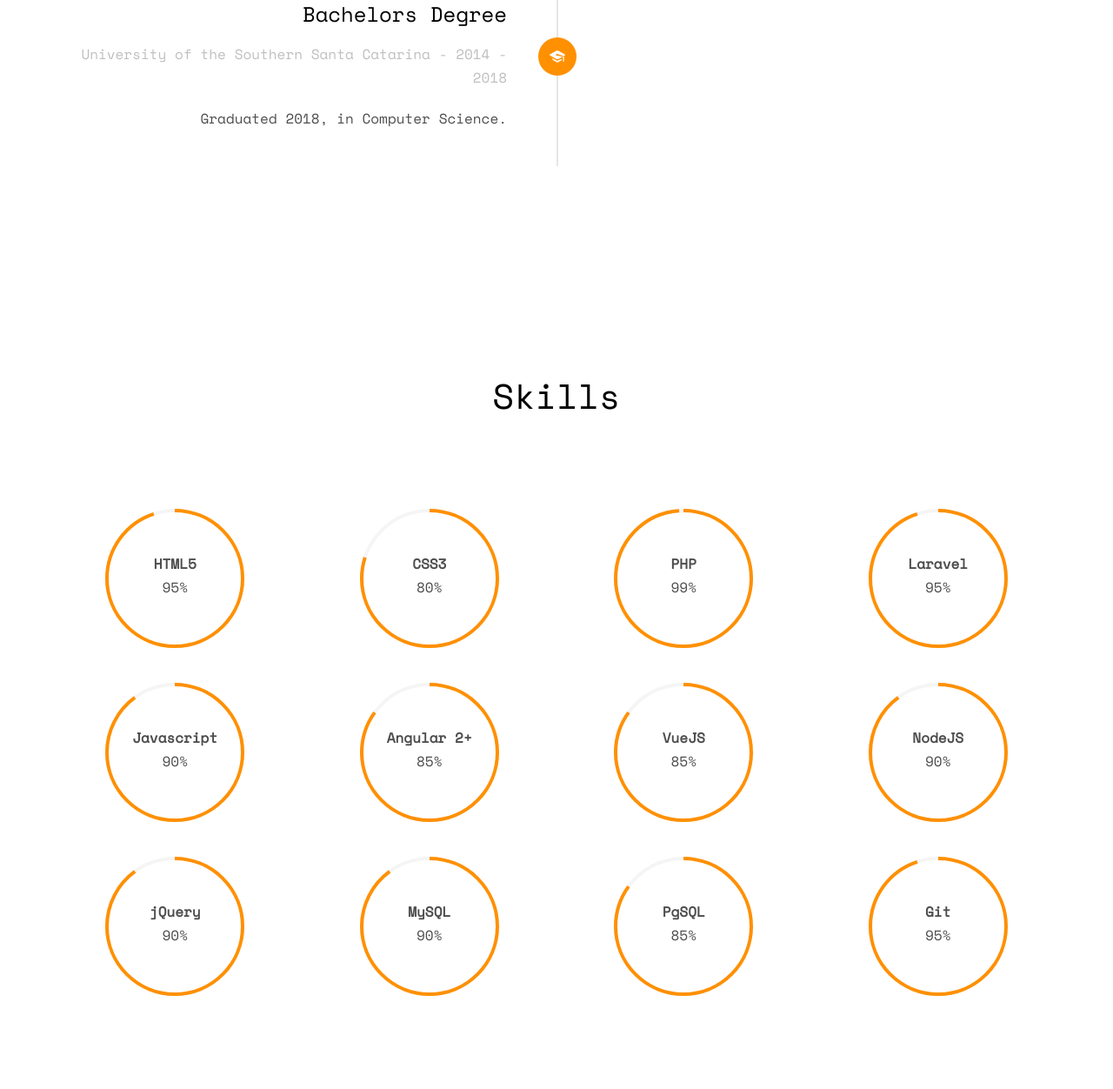
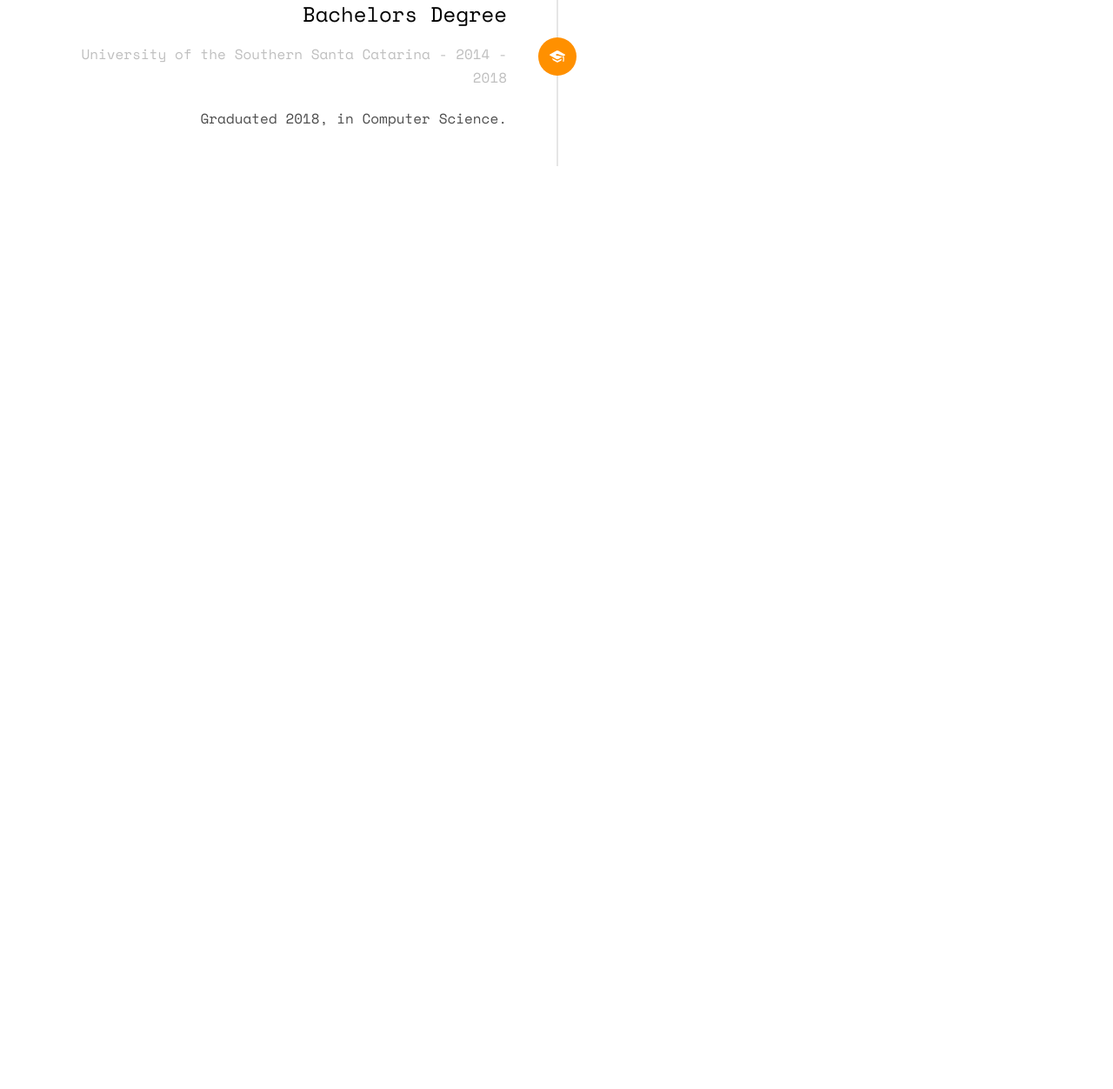
Before and after one commit to arikardnoir/arikardnoir.github.io, a plain HTML site: page index.html in a window 1280 px wide. Shown: the part 2774-4026 px from the top of the page at 87% size. After the commit the page ends 3087 px from the top, so only its background shows below. Drawn offline with nearby package versions, Linux system fonts and the light colour scheme; some packages are replaced by stand-ins of ours; no server answers; files whose address does not match are found by name.

Commit message:
Update index.html
Remove Skill sides

```diff
--- a/index.html
+++ b/index.html
@@ -189,53 +189,6 @@
 		</div>
 	</div>
 
-	<div id="fh5co-skills" class="animate-box">
-		<div class="container">
-			<div class="row">
-				<div class="col-md-8 col-md-offset-2 text-center fh5co-heading">
-					<h2>Skills</h2>
-				</div>
-			</div>
-			<div class="row row-pb-md">
-				<div class="col-md-3 col-sm-6 col-xs-12 text-center">
-					<div class="chart" data-percent="95"><span><strong>HTML5</strong>95%</span></div>
-				</div>
-				<div class="col-md-3 col-sm-6 col-xs-12 text-center">
-					<div class="chart" data-percent="80"><span><strong>CSS3</strong>80%</span></div>
-				</div>
-				<div class="col-md-3 col-sm-6 col-xs-12 text-center">
-					<div class="chart" data-percent="99"><span><strong>PHP</strong>99%</span></div>
-				</div>
-				<div class="col-md-3 col-sm-6 col-xs-12 text-center">
-					<div class="chart" data-percent="95"><span><strong>Laravel</strong>95%</span></div>
-				</div>
-				<div class="col-md-3 col-sm-6 col-xs-12 text-center">
-					<div class="chart" data-percent="90"><span><strong>Javascript</strong>90%</span></div>
-				</div>
-				<div class="col-md-3 col-sm-6 col-xs-12 text-center">
-					<div class="chart" data-percent="85"><span><strong>Angular 2+</strong>85%</span></div>
-				</div>
-				<div class="col-md-3 col-sm-6 col-xs-12 text-center">
-					<div class="chart" data-percent="85"><span><strong>VueJS</strong>85%</span></div>
-				</div>
-				<div class="col-md-3 col-sm-6 col-xs-12 text-center">
-					<div class="chart" data-percent="90"><span><strong>NodeJS</strong>90%</span></div>
-				</div>
-				<div class="col-md-3 col-sm-6 col-xs-12 text-center">
-					<div class="chart" data-percent="90"><span><strong>jQuery</strong>90%</span></div>
-				</div>
-				<div class="col-md-3 col-sm-6 col-xs-12 text-center">
-					<div class="chart" data-percent="90"><span><strong>MySQL</strong>90%</span></div>
-				</div>
-				<div class="col-md-3 col-sm-6 col-xs-12 text-center">
-					<div class="chart" data-percent="85"><span><strong>PgSQL</strong>85%</span></div>
-				</div>
-				<div class="col-md-3 col-sm-6 col-xs-12 text-center">
-					<div class="chart" data-percent="95"><span><strong>Git</strong>95%</span></div>
-				</div>
-
-			</div>
-
 	<div class="gototop js-top">
 		<a href="#" class="js-gotop"><i class="icon-arrow-up22"></i></a>
 	</div>
```
